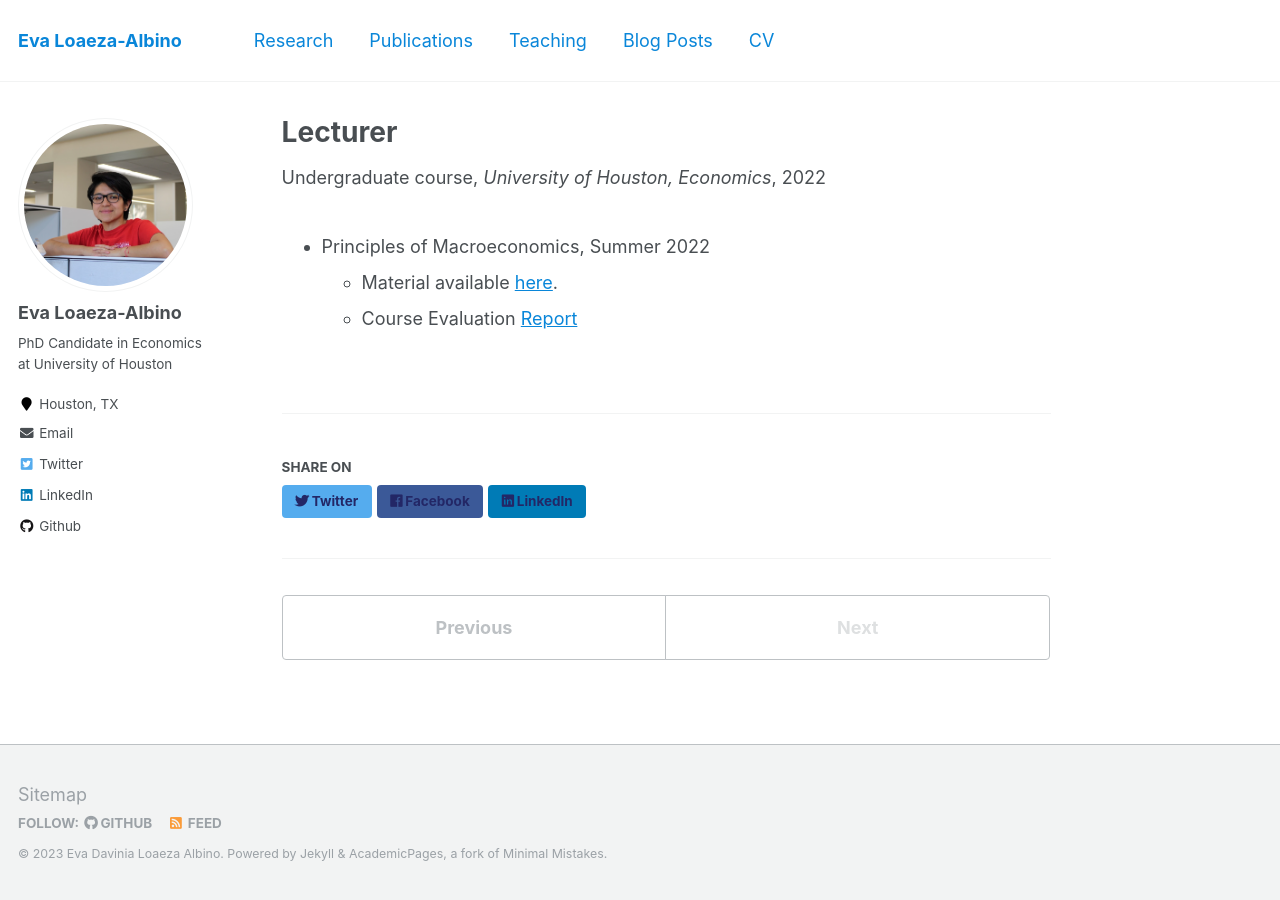
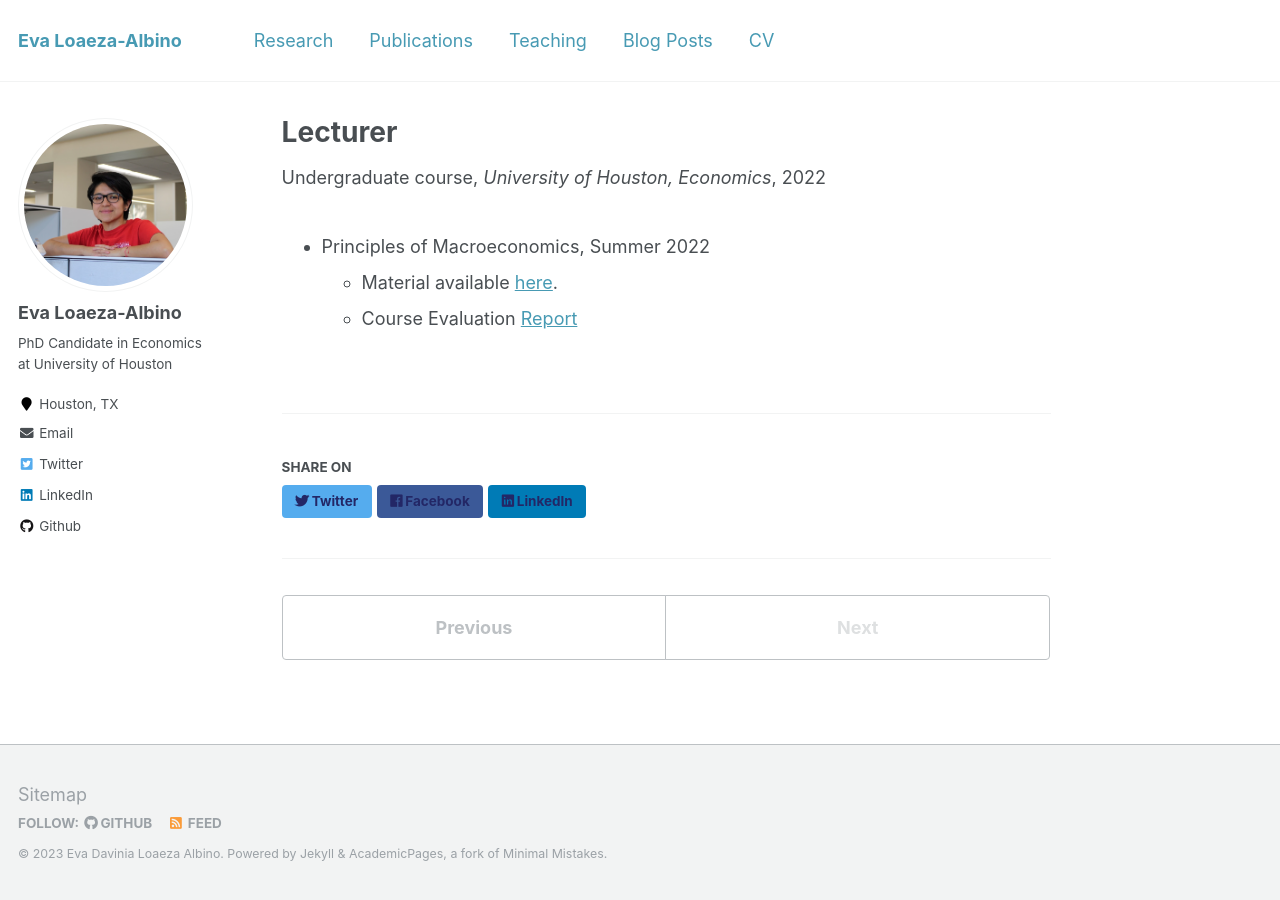
Before and after one commit to evaloaeza/evaloaeza.github.io, a Jekyll site: the page built from _teaching/2022-summer-teaching-1.md, in a window 1280 px wide. Built offline with Jekyll 4.4.1, drawn with Linux system fonts in a browser that asks for light colours.

Commit message:
Update _variables.scss

```diff
--- a/_sass/_variables.scss
+++ b/_sass/_variables.scss
@@ -91,10 +91,10 @@ $xing-color                 : #006567;
 
 
 /* links */
-$link-color                 : #0986d9;
+$link-color                 : #479ab3;
 $link-color-hover           : mix(#000, $link-color, 25%);
 $link-color-visited         : mix(#fff, $link-color, 25%);
-$masthead-link-color        : #0986d9;
+$masthead-link-color        : #479ab3;
 $masthead-link-color-hover  : mix(#000, $primary-color, 25%);
 
 
```
